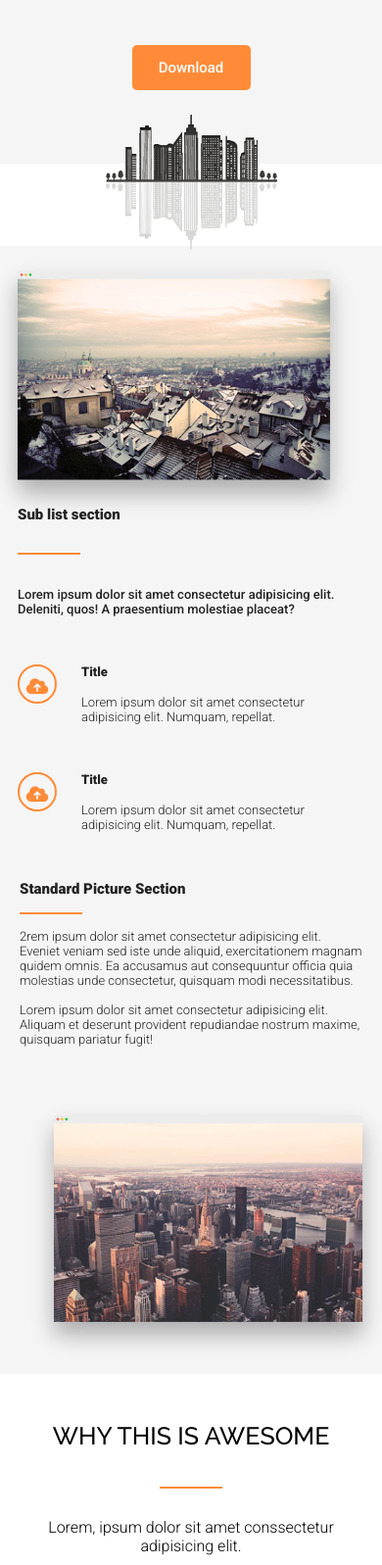
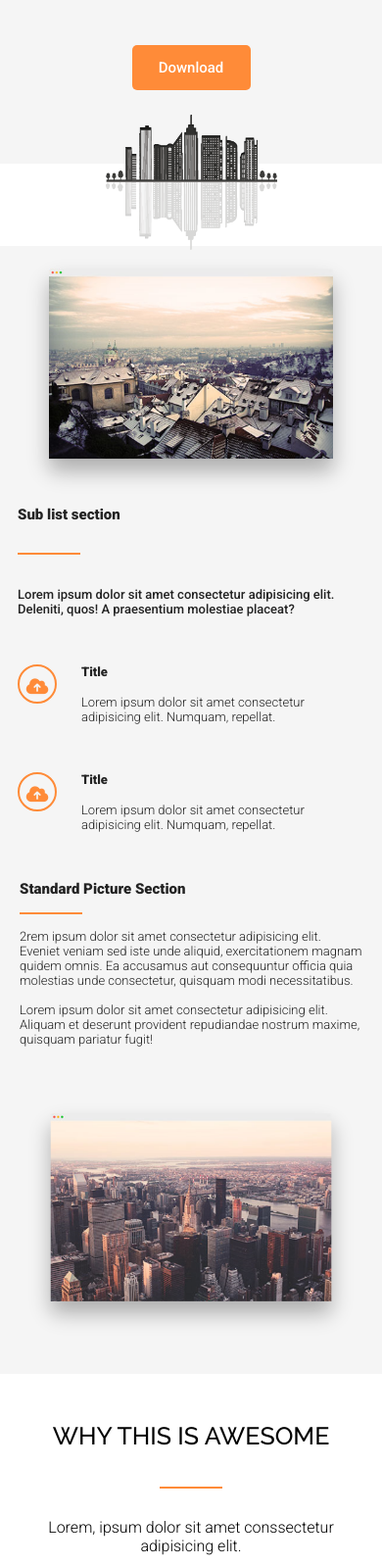
Before and after one commit to baonhatt/fastcoding-test, a plain HTML site: page index.html in a window 390 px wide. Shown: the part 1276-2873 px from the top of the page at 98% size. Drawn offline with Linux system fonts and the light colour scheme.

Commit message:
fix scale

```diff
--- a/assets/style.css
+++ b/assets/style.css
@@ -197,6 +197,8 @@ label {
         margin-right: 1rem;
 
     }
+
+
     .sign span{
         font-size: 20px;
     }
@@ -371,6 +373,14 @@ label {
 }
 
 @media screen and (max-width:895px) {
+    #sublist .col img{
+        width: 100%;
+        transform: none !important;
+    }
+    #standard .col img{
+        width: 100%;
+        transform: none !important;
+    }
     #tablist .row .tab{
         display: block ;
     }
```
